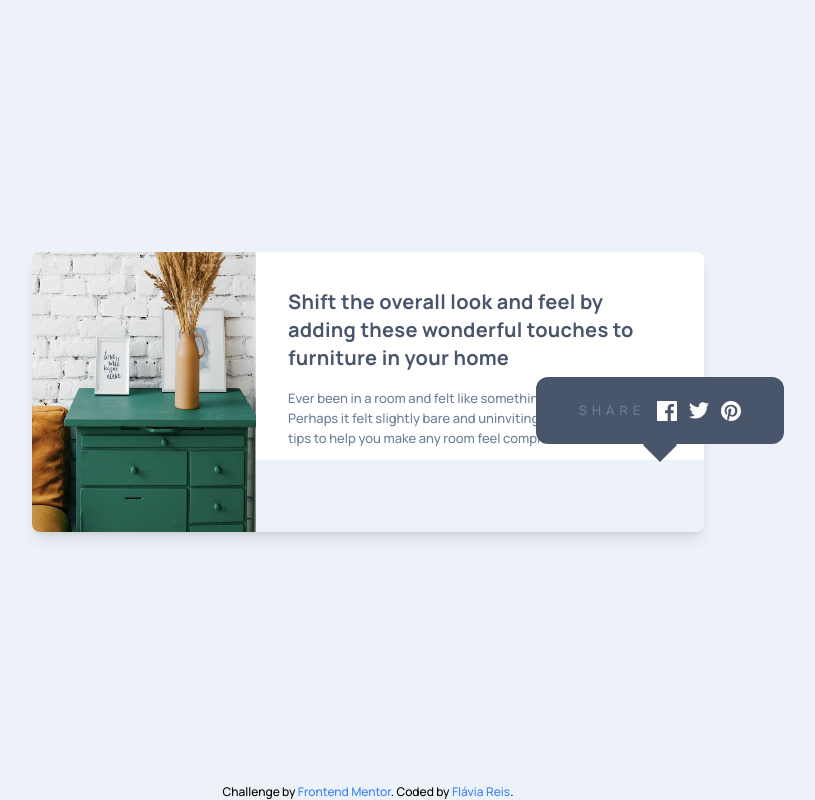
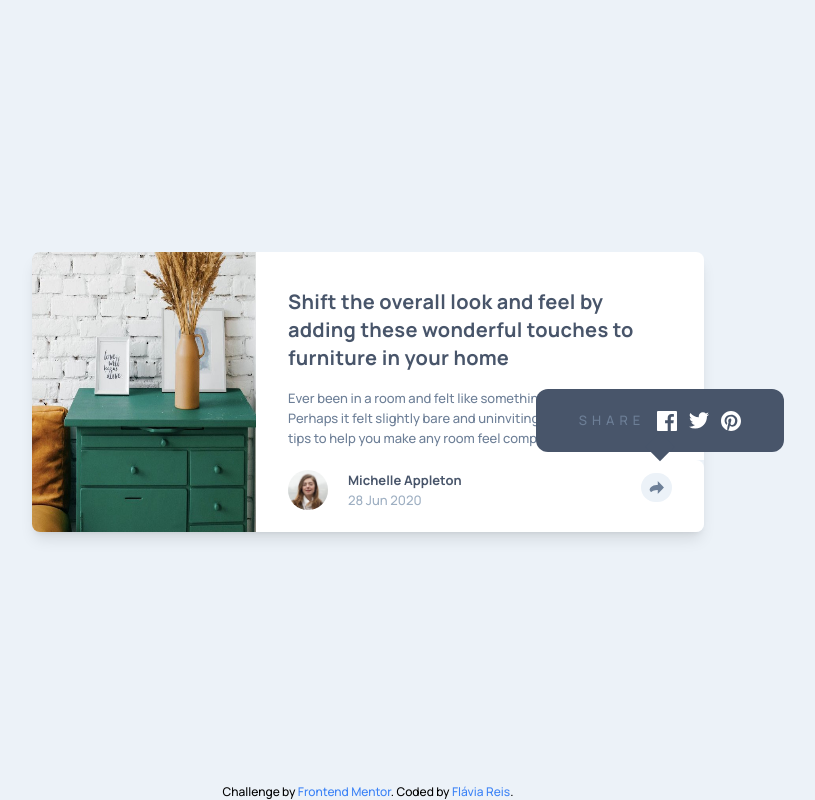
Before and after one commit to flaviare1s/article-preview-component, a React (Vite) app: page / in a window 1280 px wide. Both pictures are taken after a click on the button 928 px from the left and 487 px from the top of the page. Shown: the whole page, without its empty margins (272-1087 px from the left). Built offline with nearby package versions, Linux system fonts and the light colour scheme.

Commit message:
Finishing the desktop version

```diff
--- a/src/components/AvatarComponent.jsx
+++ b/src/components/AvatarComponent.jsx
@@ -1,14 +1,14 @@
 import avatar from '../assets/avatar-michelle.jpg'
 import share from '../assets/icon-share.svg'
 
-export const AvatarComponent = ({setShowShare, showAvatar, setShowAvatar}) => {
+export const AvatarComponent = ({setShowShare, showShare, showAvatar, setShowAvatar}) => {
     const handleMouseEnter = () => {
         setShowShare(true)
         setShowAvatar(false)
       }
 
   return (
-    <div className={`bg-white px-8 pt-4 pb-7 flex justify-between items-center lg:h-72 lg:rounded-r-lg ${showAvatar ? '' : 'hidden'}`}>
+    <div className={`bg-white px-8 pt-4 pb-7 flex justify-between items-center lg:h-72 lg:rounded-r-lg ${showAvatar && !showShare ? '' : 'hidden lg:flex'}`}>
         <div className='flex justify-start items-center gap-5'>
         <div>
             <img className='w-10 h-10 rounded-full' src={ avatar } alt="Michelle Appleton" />
--- a/src/components/ShareComponent.jsx
+++ b/src/components/ShareComponent.jsx
@@ -13,8 +13,8 @@ export const ShareComponent = ({ setShowShare, setShowAvatar }) => {
 
   return (
     <div className='lg:relative'>
-        <div  onMouseLeave={handleMouseLeave} className='flex justify-between items-center py-6 px-8 bg-veryDarkGrayishBlue lg:justify-center lg:h-67 lg:w-248 lg:rounded-xl lg:absolute lg:right-0 lg:translate-x-20 lg:bottom-4 lg:z-50'>
-            <div className='lg:w-6 lg:h-6 lg:absolute lg:top-14 lg:bg-veryDarkGrayishBlue lg:rotate-45 lg:z-10'/>
+        <div  onMouseLeave={handleMouseLeave} className='flex justify-between items-center py-6 px-8 bg-veryDarkGrayishBlue lg:justify-center lg:h-63 lg:w-248 lg:rounded-xl lg:absolute lg:right-0 lg:translate-x-20 lg:bottom-20 lg:z-50'>
+            <div className='lg:w-5 lg:h-5 lg:absolute lg:top-12 lg:bg-veryDarkGrayishBlue lg:rotate-45 lg:z-10'/>
             <div className='flex justify-start items-center gap-3'>
             <p className='tracking-widest text-13 text-desaturatedDarkBlue'>SHARE</p>
             <a href="#"><img src={ facebook } alt="Facebook Icon" /></a>
--- a/tailwind.config.js
+++ b/tailwind.config.js
@@ -14,6 +14,7 @@ export default {
         'Manrope': ['Manrope', 'sans-serif'],
       },
       spacing: {
+        '63': '63px',
         '67': '67px',
         '72': '72px',
         '200': '200px',
```
